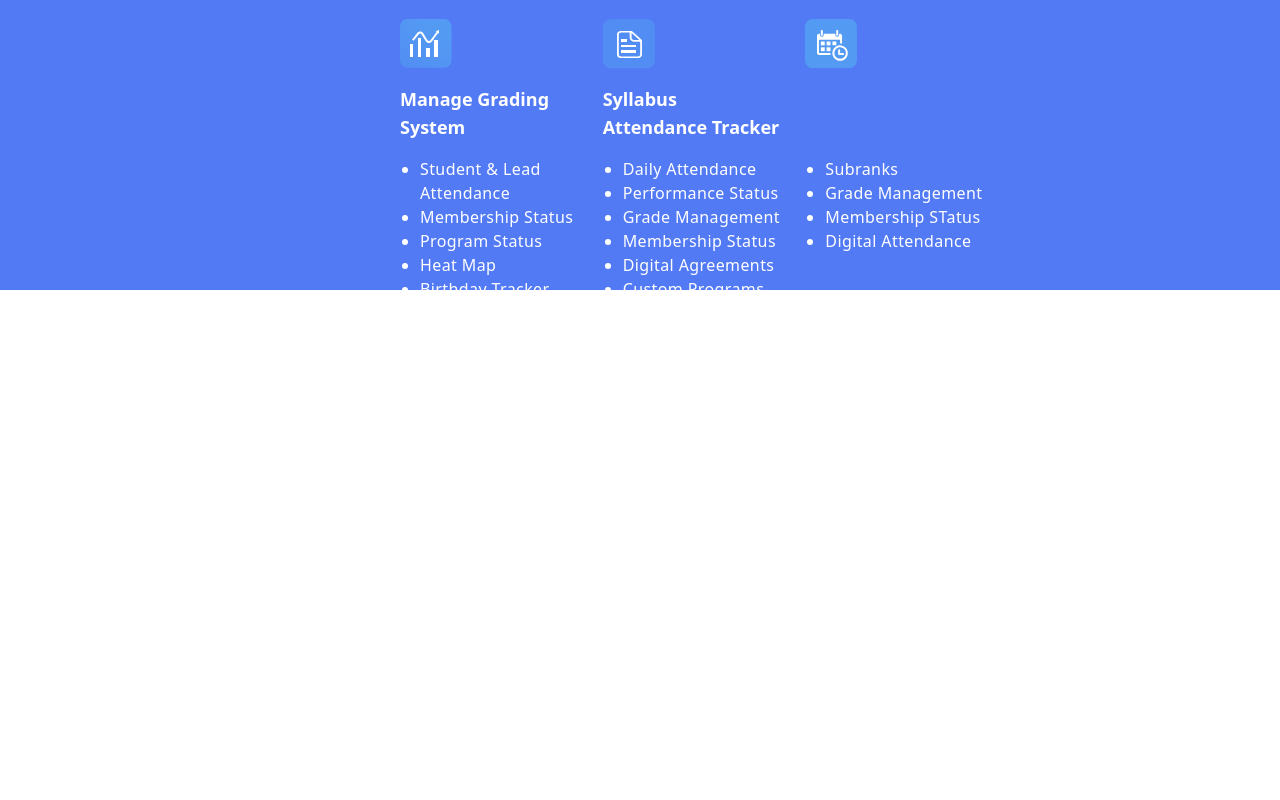
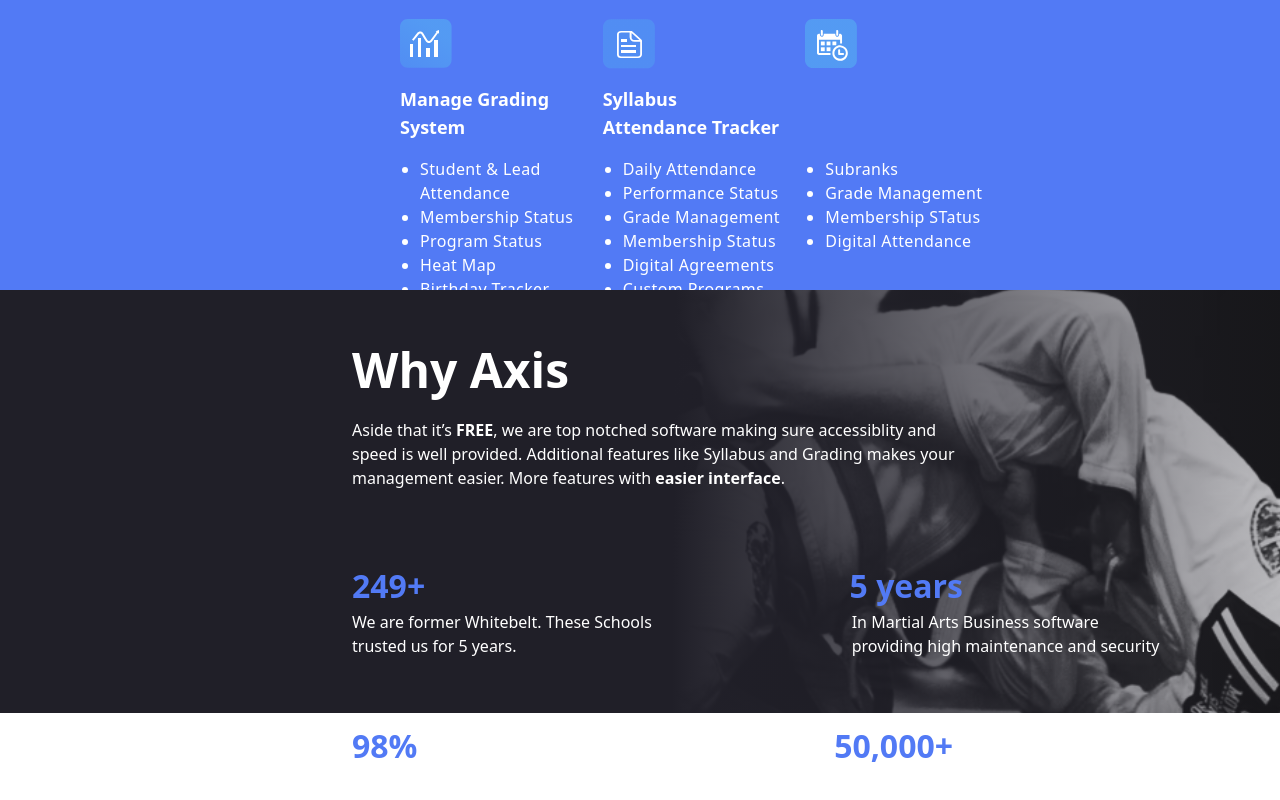
Before and after one commit to mackemyy/vue-tailwind-proj, a Vue app: page / in a window 1280 px wide. Shown: the part 2513-3313 px from the top of the page. Before the commit the page ends 2814 px from the top, so only its background shows below. Built offline with nearby package versions, Linux system fonts and the light colour scheme; what tailwindcss-font-inter would draw is missing.

Commit message:
Add WhyAxis on App.vue

```diff
--- a/src/App.vue
+++ b/src/App.vue
@@ -5,6 +5,7 @@
     <SchoolContent/>
     <FeatureContent/>
     <FeatureTextContent/>
+    <WhyAxis/>
   </div>
 
 </template>
@@ -15,6 +16,7 @@
 import FeatureTextContent from './components/FeatureTextContent.vue';
 import HeaderVue from "./components/Header.vue";
 import SchoolContent from './components/SchoolContent.vue';
+import WhyAxis from './components/WhyAxis.vue';
 
 
 
@@ -26,6 +28,7 @@
     SchoolContent,
     FeatureContent,
     FeatureTextContent,
+    WhyAxis,
   }
 }
 
```
